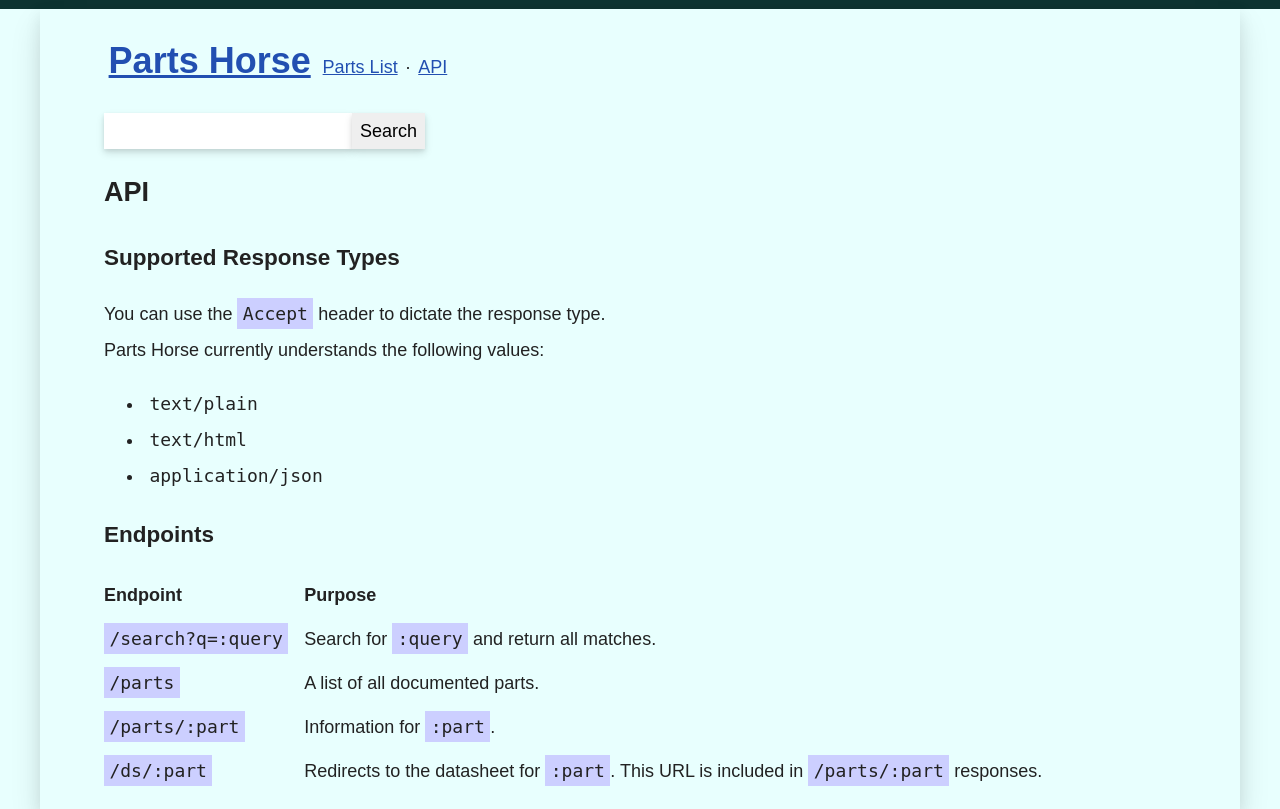
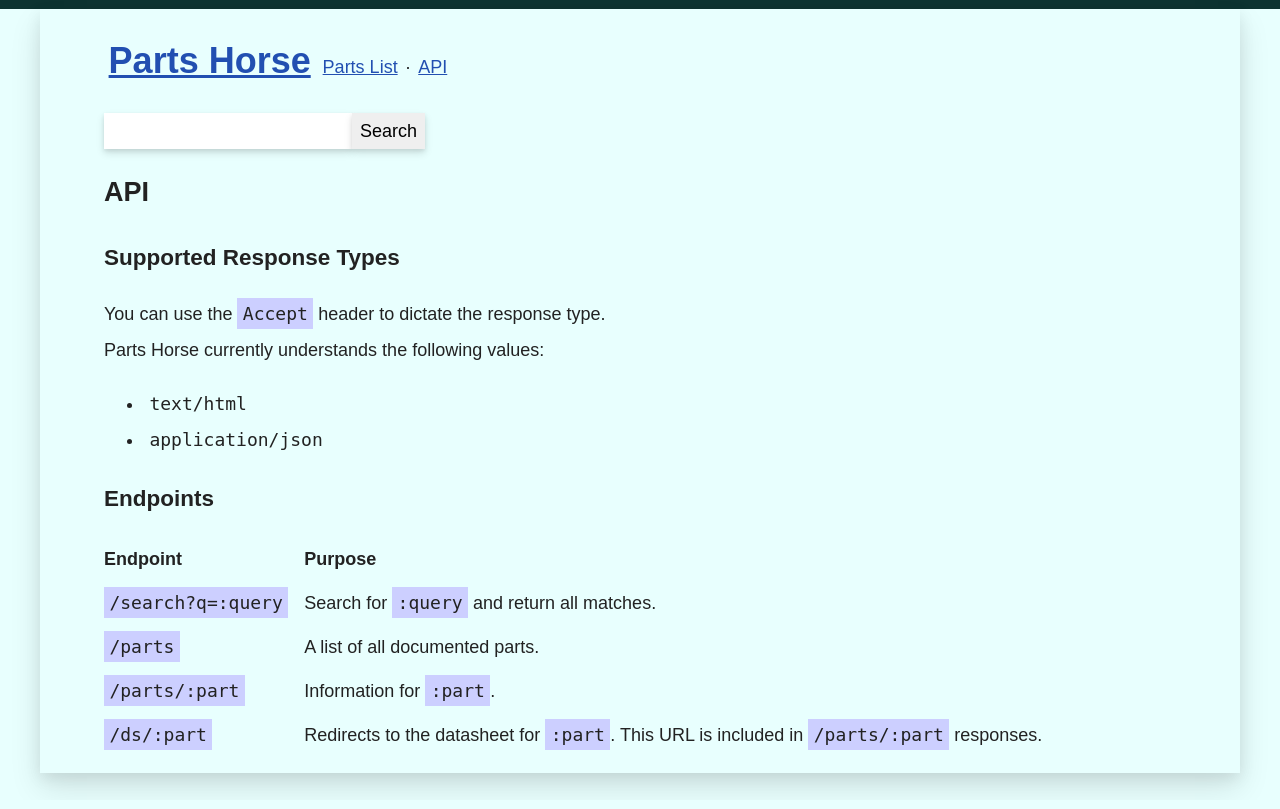
Before and after one commit to duckinator/parts.horse, a Python web app: template templates/api.html in a window 1280 px wide. Run offline with Jinja, Linux system fonts and the light colour scheme; the template is opened without the code that fills it, so the values that code supplies are empty.

Commit message:
Remove text/plain reference on /api.

```diff
--- a/templates/api.html
+++ b/templates/api.html
@@ -10,7 +10,6 @@
 <p>Parts Horse currently understands the following values:</p>
 
 <ul>
-  <li><code>text/plain</code></li>
   <li><code>text/html</code></li>
   <li><code>application/json</code></li>
 </ul>
```
